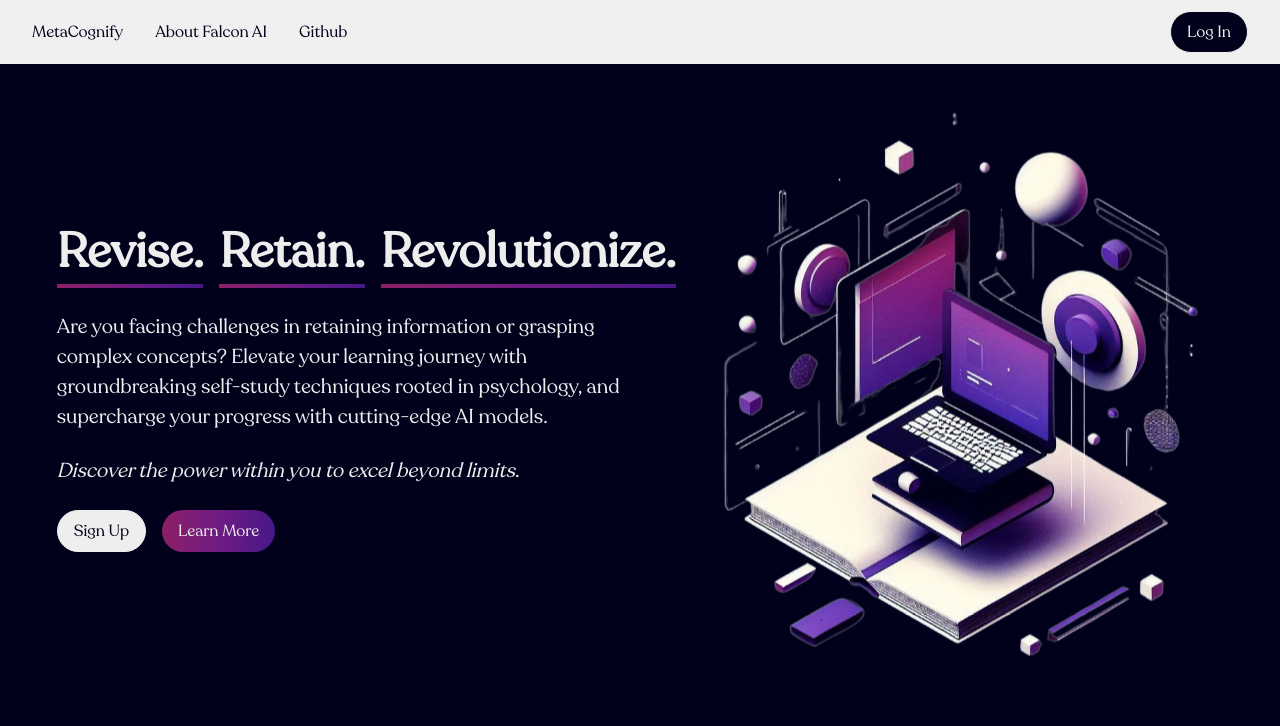
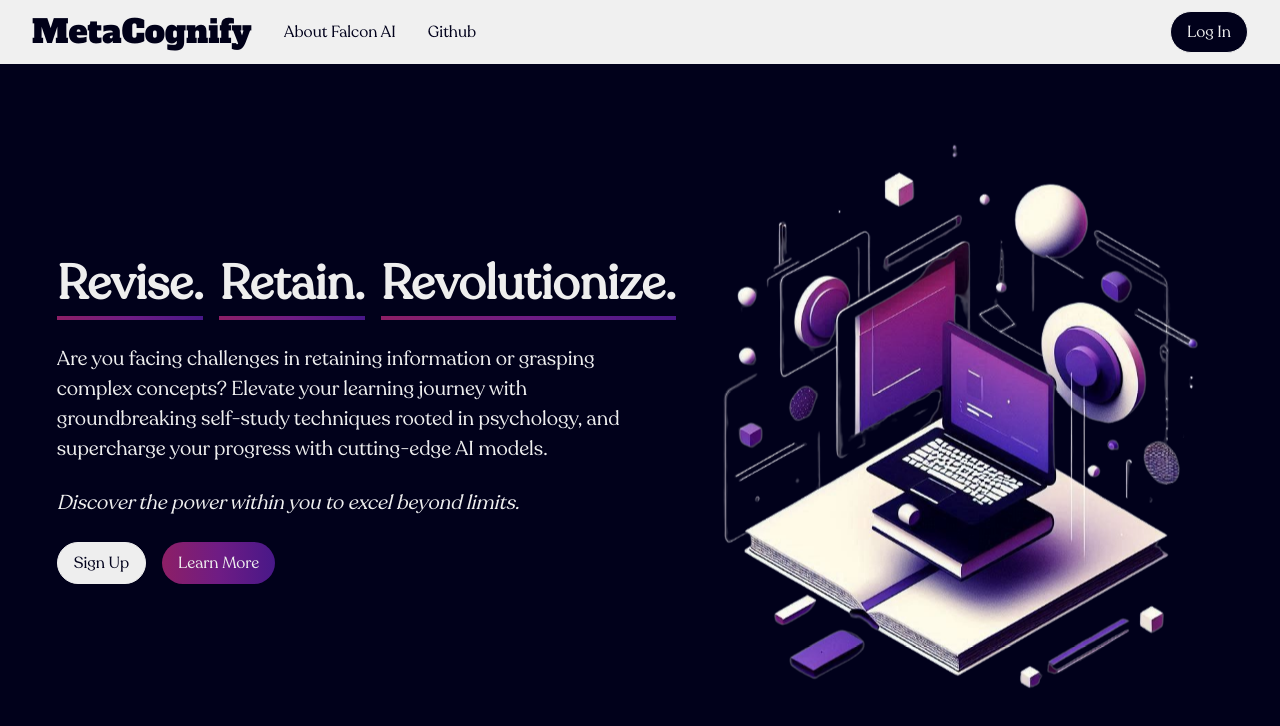
Before and after one commit to AnshanaM/meta-cognify, a Next.js app: page / in a window 1280 px wide. Shown: the top 726 px of the page. Built offline with nearby package versions, Linux system fonts and the light colour scheme.

Commit message:
Logo+other frontend updates

```diff
--- a/src/app/components/Navbar.tsx
+++ b/src/app/components/Navbar.tsx
@@ -3,12 +3,10 @@ import Link from "next/link";
 export default function Navbar() {
     return (
         <div className="nav-bar">
-            <div className="logo">
                 <Link href={'/'}>
                     {/* <img src="/logo.png" alt="Logo"/> */}
                     <h1 className="logo-text">MetaCognify</h1>
                 </Link>
-            </div>
             <div className="nav-bar-content">
                 <p className="nav-bar-item">About Falcon AI</p>
                 <p className="nav-bar-item">Github</p>
--- a/src/app/globals.css
+++ b/src/app/globals.css
@@ -2,10 +2,10 @@
 @tailwind components;
 @tailwind utilities;
 
-/*@font-face {
-  font-family: Meditative;
-  src: url('/Meditative.tff');
-}*/
+@font-face {
+  font-family: AlfaSlabOne;
+  src: url('/AlfaSlabOne-Regular.otf');
+}
 
 @font-face {
   font-family: Recoleta;
@@ -23,10 +23,6 @@ main, .nav-bar, body {
   margin: 0;
 }
 
-.logo-text{
-  color: #01011B;
-  size: xx-large;
-}
 
 /* .nav-bar {
   display: flex;
@@ -57,13 +53,10 @@ main, .nav-bar, body {
   background-color: rgb(240, 240, 240);
 }
 
-.logo {
-  display: flex;
-  align-items: center;
-}
-
-.logo img {
-  height: 10vh;
+.logo-text {
+  font-family: AlfaSlabOne;
+  color: hsl(240, 93%, 5%);
+  font-size: 2.0rem; /* Adjust this value as needed */
 }
 
 .nav-bar-content {
@@ -119,6 +112,7 @@ button {
 
 
 .main-content {
+  margin-top: 4vh;
   display: flex;
   gap: 4rem;
   justify-content: center;
--- a/src/app/page.tsx
+++ b/src/app/page.tsx
@@ -3,7 +3,8 @@ import Link from "next/link";
 
 export default function Home() {
   return (
-    <main className="main-content">
+    <main>
+      <div className="main-content">
         <div className="text-section">
         {/* <p className="text-section-p">Students of all ages, this is your calling.</p> */}
           <div className="slogan-group">
@@ -21,6 +22,7 @@ export default function Home() {
         <div className="image-section">
           <Image src="/frontpage.png" alt="Front Page" width={800} height={533} />
         </div>
+      </div>
     </main>
   );
 }
```
Also changed, not shown: public/AlfaSlabOne-Regular.otf (added). Lines whose indentation alone changed are shown as unchanged.
